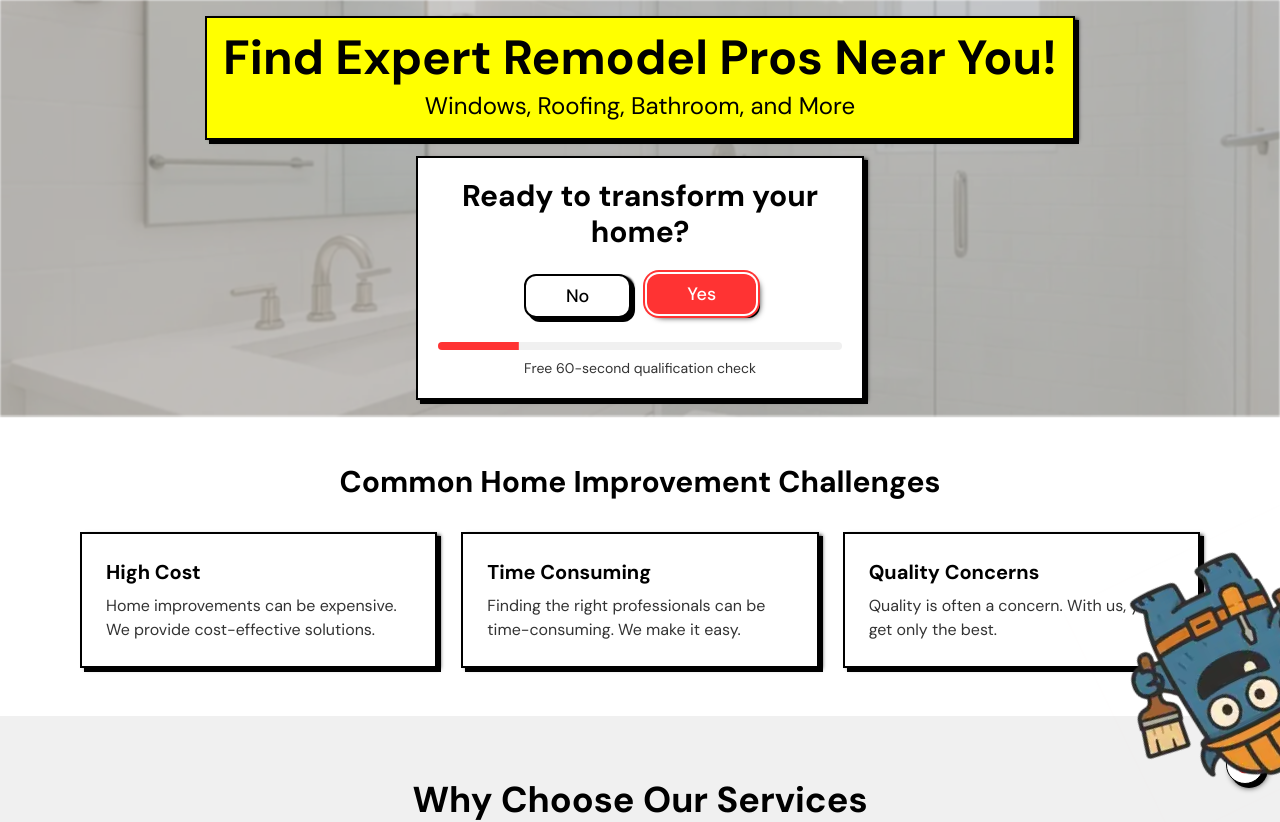
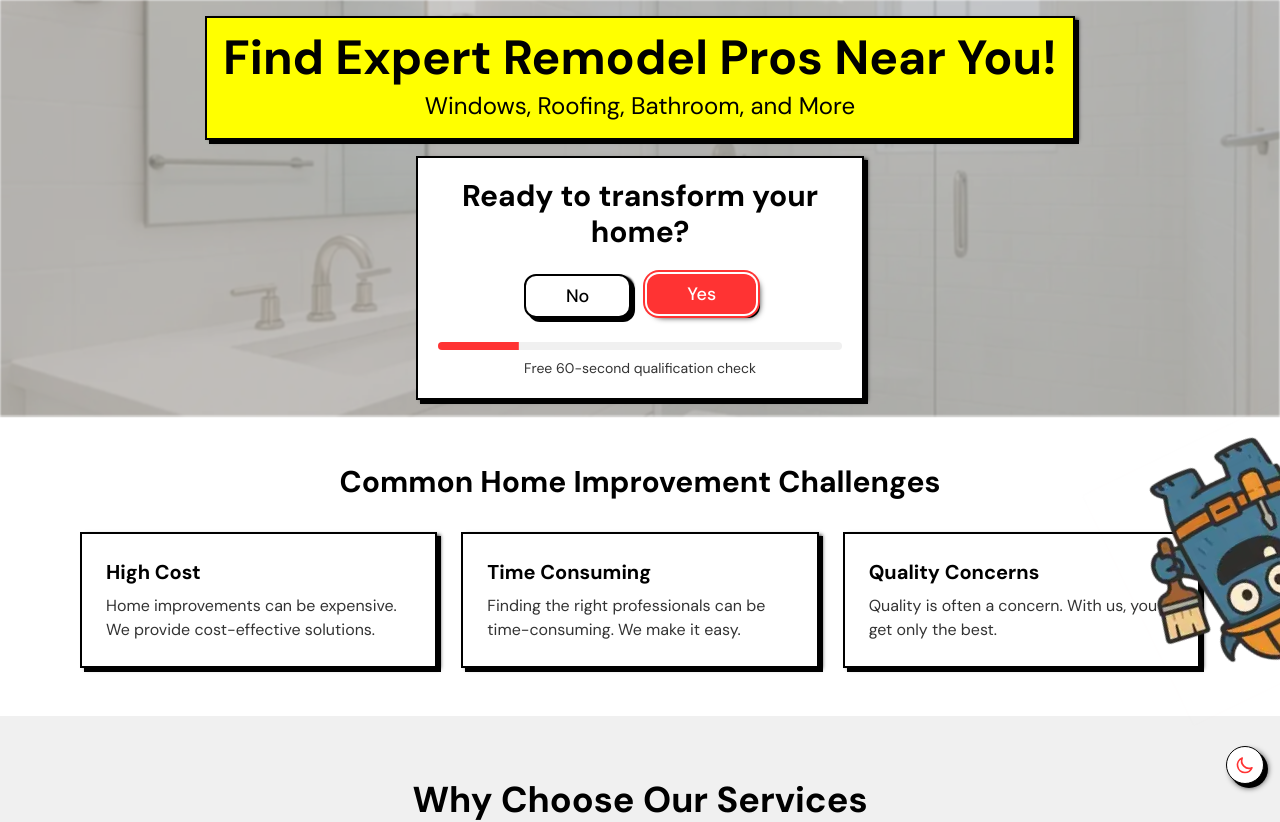
Before and after one commit to ujrxty/remodel.monster, a Next.js app: page / in a window 1280 px wide. Shown: the top 822 px of the page. Built offline with nearby package versions, Linux system fonts and the light colour scheme.

Commit message:
fix: correct monster peek behavior
- Monster now starts completely off-screen
- Slides IN to peek (only 100px visible, less than half)
- Static rotation based on edge (not animated)
- Proper peek positioning from all edges

```diff
--- a/components/MonsterPeekaboo.js
+++ b/components/MonsterPeekaboo.js
@@ -59,39 +59,40 @@ export default function MonsterPeekaboo() {
       width: '256px',
       height: '256px',
       cursor: 'pointer',
-      transition: isVisible ? 'transform 2s ease-out' : 'transform 0.3s ease-in',
-      transform: `rotate(${position.rotation}deg)`,
+      transition: isVisible ? 'all 2s ease-out' : 'all 0.3s ease-in',
       zIndex: 50,
     };
+
+    const peekAmount = 100; // pixels to show when peeking
 
     switch (position.edge) {
       case 'top':
         return {
           ...baseStyles,
-          top: isVisible ? '0' : '-256px',
+          top: isVisible ? `-${256 - peekAmount}px` : '-256px',
           left: `${position.offset}%`,
-          transform: `${baseStyles.transform} translateX(-50%)`,
+          transform: `translateX(-50%) rotate(${position.rotation}deg)`,
         };
       case 'bottom':
         return {
           ...baseStyles,
-          bottom: isVisible ? '0' : '-256px',
+          bottom: isVisible ? `-${256 - peekAmount}px` : '-256px',
           left: `${position.offset}%`,
-          transform: `${baseStyles.transform} translateX(-50%)`,
+          transform: `translateX(-50%) rotate(${position.rotation}deg)`,
         };
       case 'left':
         return {
           ...baseStyles,
-          left: isVisible ? '0' : '-256px',
+          left: isVisible ? `-${256 - peekAmount}px` : '-256px',
           top: `${position.offset}%`,
-          transform: `${baseStyles.transform} translateY(-50%)`,
+          transform: `translateY(-50%) rotate(${position.rotation}deg)`,
         };
       case 'right':
         return {
           ...baseStyles,
-          right: isVisible ? '0' : '-256px',
+          right: isVisible ? `-${256 - peekAmount}px` : '-256px',
           top: `${position.offset}%`,
-          transform: `${baseStyles.transform} translateY(-50%)`,
+          transform: `translateY(-50%) rotate(${position.rotation}deg)`,
         };
       default:
         return baseStyles;
--- a/components/form/TextInput.js
+++ b/components/form/TextInput.js
@@ -25,7 +25,30 @@ export default function TextInput({
   const id = `field-${name}`;
 
   const handleChange = (e) => {
-    onChange(name, e.target.value);
+    let newValue = e.target.value;
+
+    // Apply phone number masking
+    if (type === 'tel' || name === 'phoneNumber') {
+      newValue = formatPhoneNumber(newValue);
+    }
+
+    onChange(name, newValue);
+  };
+
+  // Phone number formatting function
+  const formatPhoneNumber = (value) => {
+    // Remove all non-digits
+    const digits = value.replace(/\D/g, '');
+
+    // Apply formatting based on length
+    if (digits.length >= 6) {
+      return `(${digits.slice(0,3)}) ${digits.slice(3,6)}-${digits.slice(6,10)}`;
+    } else if (digits.length >= 3) {
+      return `(${digits.slice(0,3)}) ${digits.slice(3)}`;
+    } else if (digits.length > 0) {
+      return `(${digits}`;
+    }
+    return digits;
   };
 
   const inputClasses = `
--- a/components/form/personalInfo.js
+++ b/components/form/personalInfo.js
@@ -24,9 +24,14 @@ export default function PersonalInfo(props) {
     // Get field definition from our config
     const fieldDef = fieldDefinitions[fieldName];
 
+    // Build validation rules including required status
+    const validationRules = {
+      ...fieldDef?.validation,
+      required: fieldDef?.required || false
+    };
+
     // Use provided error or validate against field definition
-    const validationError = error || (fieldDef?.validation ?
-      validateField(fieldName, value, fieldDef.validation) : null);
+    const validationError = error || validateField(fieldName, value, validationRules);
 
     // Update local errors
     setLocalErrors(prev => ({
```
